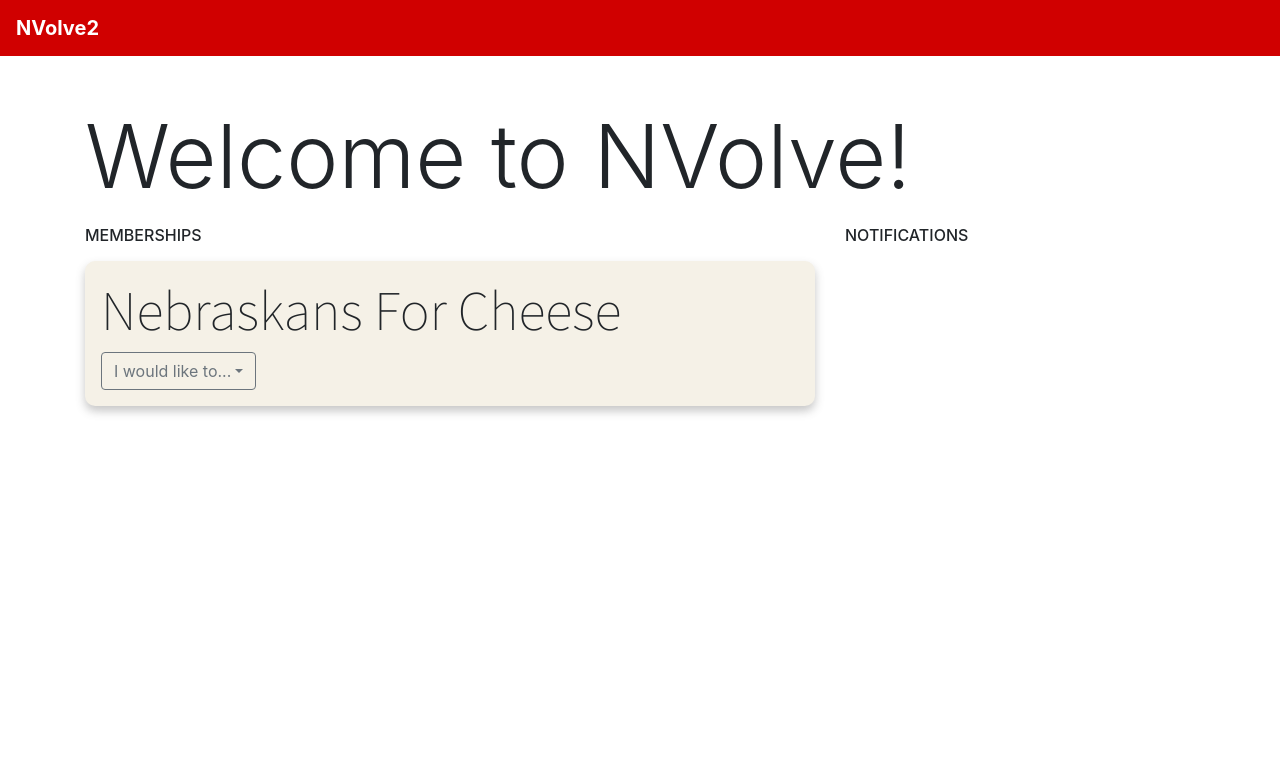
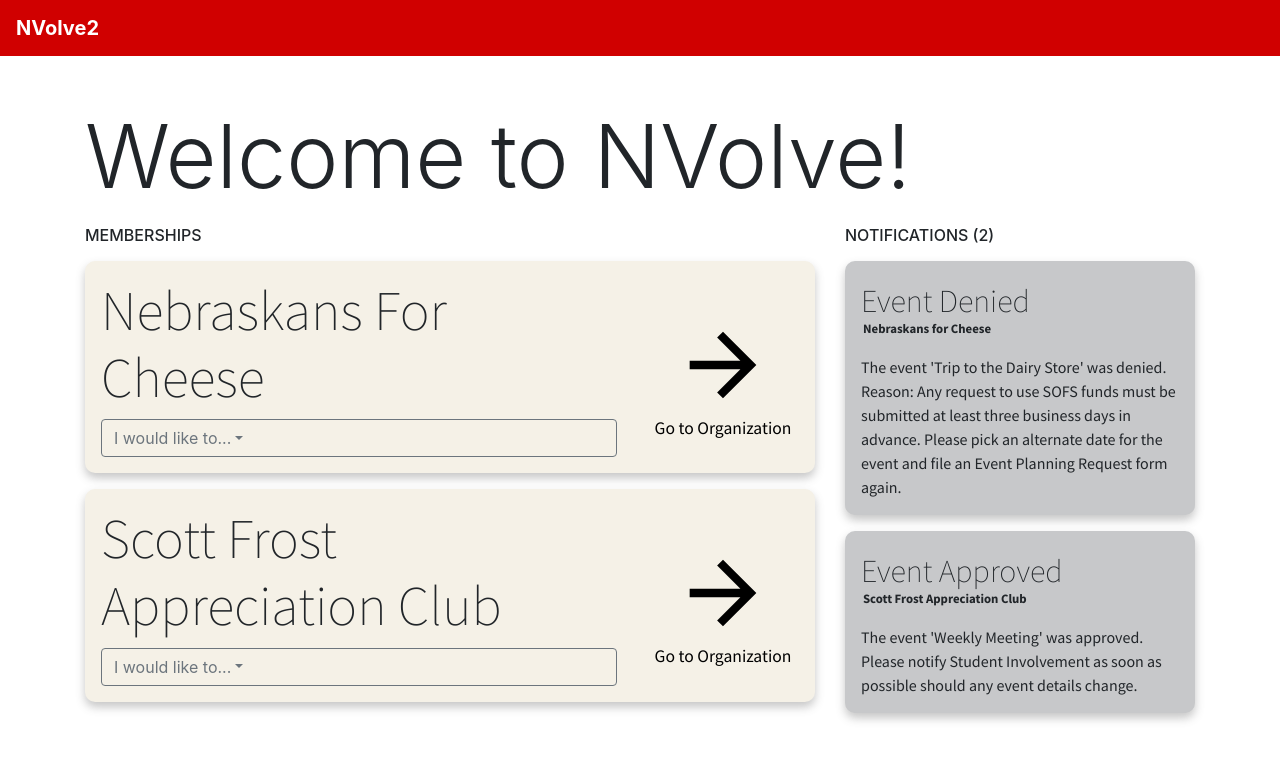
Before and after one commit to gauriramesh/nvolve2, a React (Create React App) app: page / in a window 1280 px wide. Shown: the top 760 px of the page. Built offline with nearby package versions, Linux system fonts and the light colour scheme; the HTML template or start-up script is replaced by a standard one.

Commit message:
Finishes Basic Dashboard.

```diff
--- /dev/null
+++ b/src/components/NotificationCard.css
@@ -0,0 +1,30 @@
+.notification-card {
+    background-color: #c7c8ca;
+    box-shadow: 0px 5px 10px #55555555;
+    border-radius: 10px;
+}
+
+.notification-title {
+    font-family: "Source Sans Pro";
+    font-weight: 100;
+    font-size: 2em;
+}
+
+.notification-separator {
+    display: block;
+    content: "";
+    margin-top: -10px;
+}
+
+.notification-rso {
+    font-family: "Source Sans Pro";
+    font-weight: 700;
+    font-size: 0.8em;
+    margin-left: 2px;
+}
+
+.notification-card {
+    font-family: "Source Sans Pro";
+    font-weight: 400;
+    font-size: 1em;
+}
--- /dev/null
+++ b/src/components/NotificationCard.js
@@ -0,0 +1,20 @@
+import React from "react";
+import "./NotificationCard.css";
+
+const NotificationCard = (props) => {
+
+        return(
+            <div className="notification-card py-3 px-3">
+                <div className="mb-3">
+                    <span className="notification-title">{props.title}</span>
+                    <br className="notification-separator"/>
+                    <span className="notification-rso">{props.rso}</span>
+                </div>
+                <div className="notification-content">
+                    {props.content}
+                </div>
+            </div>
+        );
+}
+
+export default NotificationCard;
--- a/src/components/RsoCard.css
+++ b/src/components/RsoCard.css
@@ -10,6 +10,37 @@
   font-size: 3.5em;
 }
 
-.task-dropdown {
-  width: inherit;
+.dropdown-item:active {
+  background-color: #d00000 !important;
 }
+
+.goto-org {
+  height: 100%;
+  width: 100%;
+}
+
+.goto-link {
+  width: 100%;
+  height: 100%;
+  display:flex;
+  flex-direction: column;
+  justify-content: flex-end;
+}
+
+.goto-link:hover {
+  text-decoration: none;
+}
+
+.goto-link-text {
+  color: #000000;
+  text-align: center;
+  font-family: "Source Sans Pro", sans-serif;
+  font-size: 1.1em;
+  text-decoration: none;
+}
+
+.goto-icon {
+  display: block;
+  margin-left: auto;
+  margin-right: auto;
+}
--- a/src/components/RsoCard.js
+++ b/src/components/RsoCard.js
@@ -2,20 +2,35 @@ import React from "react";
 import "./RsoCard.css";
 
 import {
+  Container,
+  Row,
+  Col,
+  Button,
   Dropdown,
   DropdownItem,
   DropdownMenu,
   DropdownToggle
 } from "reactstrap";
 
+import {
+  Redirect,
+  Link
+} from "react-router-dom";
+
+import {ReactComponent as Send} from "../send.svg";
+
 class RsoCard extends React.Component {
   constructor(props) {
     super(props);
 
     this.toggle = this.toggle.bind(this);
+    this.redirectToEpr = this.redirectToEpr.bind(this);
+    this.redirectToReimbursement = this.redirectToReimbursement.bind(this);
 
     this.state = {
-      dropdownOpen: false
+      dropdownOpen: false,
+      eprRedirect: false,
+      reimbursementRedirect: false,
     };
   }
 
@@ -25,22 +40,48 @@ class RsoCard extends React.Component {
     }));
   }
 
+  redirectToEpr() {
+    this.setState(prevState => ({
+      eprRedirect: true,
+    }));
+  }
+
+  redirectToReimbursement() {
+    this.setState(prevState => ({
+      reimbursementRedirect: true,
+    }))
+  }
+
   render() {
     return (
-      <div className="rso-card py-3 px-3">
+      <Container className="rso-card py-3 px-3">
+        <Row>
+          <Col md="9">
             <div>
               <h2 className="rso-name">{this.props.rsoName}</h2>
             </div>
             <div className="task-dropdown">
-          <Dropdown isOpen={this.state.dropdownOpen} className="task-dropdown" toggle={this.toggle}>
-            <DropdownToggle outline color="secondary" caret>I would like to...</DropdownToggle>
-            <DropdownMenu>
-              <DropdownItem>Plan an Event</DropdownItem>
-              <DropdownItem>File a Reimbursement</DropdownItem>
+              <Dropdown isOpen={this.state.dropdownOpen} className="w-100" toggle={this.toggle}>
+                <DropdownToggle outline color="secondary" className="w-100 text-left" caret>I would like to...</DropdownToggle>
+                <DropdownMenu className="w-100">
+                  <DropdownItem className="dropdown-action" onClick={this.redirectToEpr}>Plan an Event</DropdownItem>
+                  <DropdownItem className="dropdown-action" onClick={this.redirectToReimbursement}>File a Reimbursement</DropdownItem>
                 </DropdownMenu>
               </Dropdown>
+              {this.state.eprRedirect && <Redirect to={`${this.props.rsoIdentifier}/epr`} />}
+              {this.state.reimbursementRedirect && <Redirect to={`${this.props.rsoIdentifier}/reimbursement`} />}
             </div>
+          </Col>
+          <Col md="3">
+            <div className="goto-org">
+              <Link className="goto-link">
+                <Send className="goto-icon" width="100px" height="100px" fill="#000"/>
+                <p className="goto-link-text">Go to Organization</p>
+              </Link>
             </div>
+          </Col>
+        </Row>
+      </Container>
     );
   }
 }
--- a/src/pages/Dashboard.js
+++ b/src/pages/Dashboard.js
@@ -1,8 +1,19 @@
 import React from "react";
 import { Container, Row, Col } from "reactstrap";
+
+// Membership Imports
 import RsoCard from "../components/RsoCard.js";
+import { getRsos, getRsoInfo } from "../services/rsoServices.js";
+
+// Notification Imports
+import NotificationCard from "../components/NotificationCard.js";
+import { getNotifications } from "../services/notificationServices.js";
 
 const Dashboard = () => {
+
+  const rsos = getRsos().map(rso => getRsoInfo(rso));
+  const notifications = getNotifications();
+
   return (
     <Container>
       <Row className="mt-5 mb-2">
@@ -11,14 +22,22 @@ const Dashboard = () => {
         </Col>
       </Row>
       <Row>
-        <Col md="8">
+        <Col lg="8">
           <h6>MEMBERSHIPS</h6>
           <div className="mt-3">
-            <RsoCard rsoName="Nebraskans For Cheese" />
+            { rsos.map((rso, i) => {
+              return(<div className="my-3"><RsoCard rsoName={rso.name} rsoIdentifier={rso.identifier} key={i}/></div>);
+            })
+          }
           </div>
         </Col>
-        <Col md="4">
-          <h6>NOTIFICATIONS</h6>
+        <Col lg="4">
+          <h6>NOTIFICATIONS ({notifications.length})</h6>
+          <div className="mt-3">
+            { notifications.map((notification, i) => {
+              return(<div className="my-3"><NotificationCard title={notification.title} content={notification.content} rso={notification.rso}/></div>)
+            })}
+          </div>
         </Col>
       </Row>
     </Container>
--- /dev/null
+++ b/src/services/notificationServices.js
@@ -0,0 +1,27 @@
+export class Notification {
+    constructor(title, content, rso) {
+        this.title = title;
+        this.content = content;
+        this.rso = rso;
+    }
+}
+
+let notifications = [
+    new Notification("Event Denied", "The event 'Trip to the Dairy Store' was denied. " +
+    "Reason: Any request to use SOFS funds must be submitted at least three business days in advance. " +
+    "Please pick an alternate date for the event and file an Event Planning Request form again.", "Nebraskans for Cheese"),
+    new Notification("Event Approved", "The event 'Weekly Meeting' was approved. " +
+    "Please notify Student Involvement as soon as possible should any event details change.", "Scott Frost Appreciation Club")
+];
+
+export function getNotifications() {
+    return [...notifications];
+}
+
+export function addNotification(notification) {
+    notifications.push(notification);
+}
+
+export function clearNotifications() {
+    notifications.clear();
+}
--- a/src/services/rsoServices.js
+++ b/src/services/rsoServices.js
@@ -4,17 +4,18 @@ export function getRsos() {
 
 export function getRsoInfo(rsoName) {
   if (rsoName === "Nebraskans For Cheese") {
-    return new Rso("Nebraskans For Cheese", "Treasurer", 428);
+    return new Rso("Nebraskans For Cheese", "nebraskansforcheese", "Treasurer", 428);
   } else if (rsoName === "Scott Frost Appreciation Club") {
-    return new Rso("Scott Frost Appreciation Club", "President", 322);
+    return new Rso("Scott Frost Appreciation Club", "scottfrostappreciationclub", "President", 322);
   }
 
   return undefined;
 }
 
 export class Rso {
-  constructor(name, role, sofsBalance) {
+  constructor(name, identifier, role, sofsBalance) {
     this.name = name;
+    this.identifier = identifier;
     this.role = role;
     this.sofsBalance = sofsBalance;
   }
```
Also changed, not shown: src/send.svg (added). Lines whose indentation alone changed are shown as unchanged.
